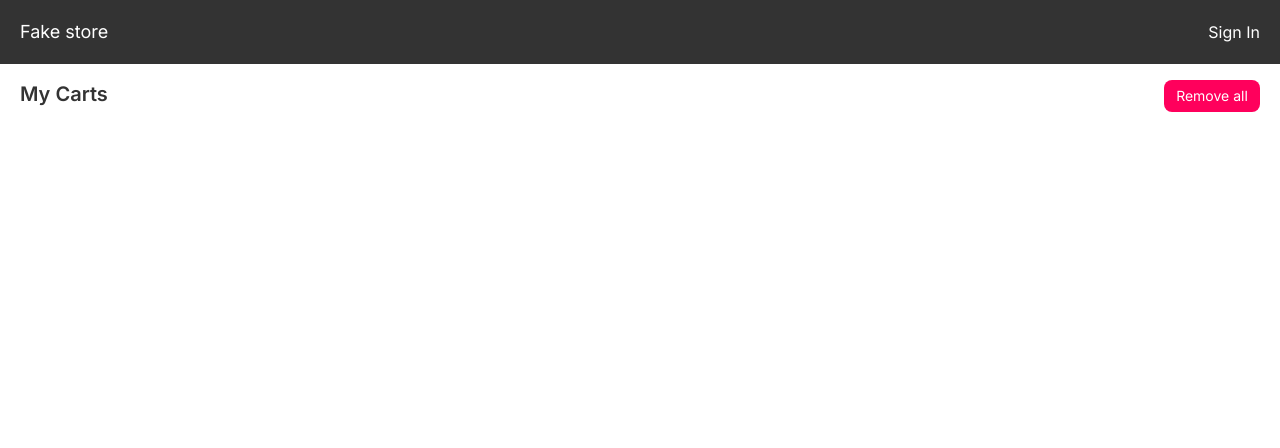
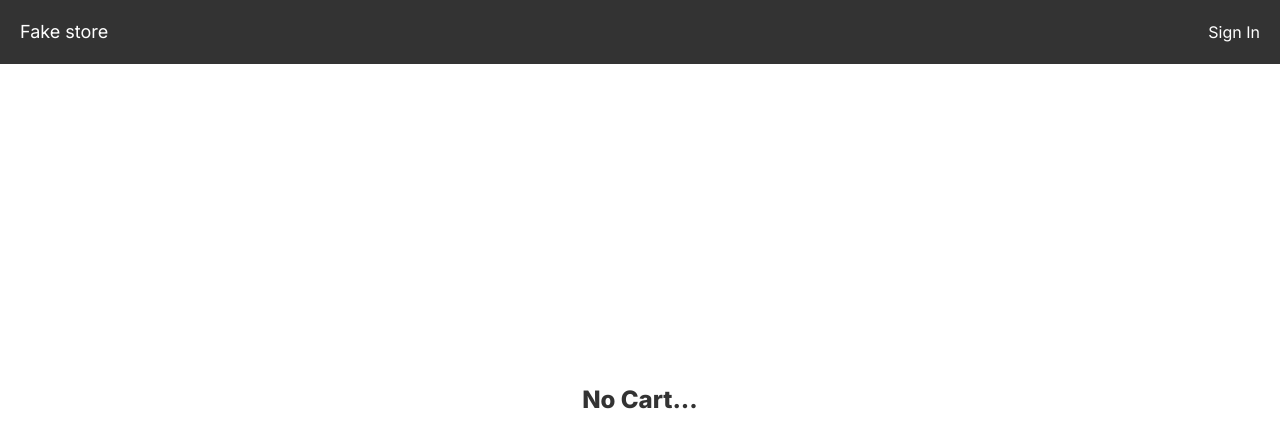
Before and after one commit to Devinix00/Fake-Store, a Next.js app: page /carts in a window 1280 px wide. Shown: the top 448 px of the page. Built offline with nearby package versions, Linux system fonts and the light colour scheme.

Commit message:
feat: NoCart 퍼블리싱

```diff
--- a/src/app/(headerLayout)/carts/_components/CartItems.tsx
+++ b/src/app/(headerLayout)/carts/_components/CartItems.tsx
@@ -6,6 +6,7 @@ import useCartStore from "@/app/_stores/useCartStore";
 import { useQuery } from "@tanstack/react-query";
 import React, { useEffect } from "react";
 import CartItem from "./CartItem";
+import NoCart from "./NoCart";
 
 function CartItems() {
   const { productIds } = useCartStore();
@@ -25,6 +26,8 @@ function CartItems() {
       {cartItems?.map((cartItem) => (
         <CartItem cartItem={cartItem} key={cartItem.id} />
       ))}
+
+      {productIds.length === 0 && <NoCart />}
     </ul>
   );
 }
--- a/src/app/(headerLayout)/carts/_components/CartsHeader.tsx
+++ b/src/app/(headerLayout)/carts/_components/CartsHeader.tsx
@@ -1,12 +1,16 @@
 "use client";
 
+import useCartStore from "@/app/_stores/useCartStore";
 import useCart from "@/app/hooks/useCart";
 import React from "react";
 
 function CartsHeader() {
   const { handleClearEveryCart } = useCart();
+  const { productIds } = useCartStore();
 
   return (
+    <React.Fragment>
+      {productIds.length !== 0 && (
         <section className="flex justify-between">
           <h1 className="font-semibold text-xl">My Carts</h1>
           <button
@@ -16,6 +20,8 @@ function CartsHeader() {
             Remove all
           </button>
         </section>
+      )}
+    </React.Fragment>
   );
 }
 
--- /dev/null
+++ b/src/app/(headerLayout)/carts/_components/NoCart.tsx
@@ -0,0 +1,11 @@
+import React from "react";
+
+function NoCart() {
+  return (
+    <div className="fixed top-[50%] left-[50%] translate-x-[-50%] translate-y-[-50%] text-2xl font-extrabold">
+      No Cart...
+    </div>
+  );
+}
+
+export default NoCart;
```
Lines whose indentation alone changed are shown as unchanged.
